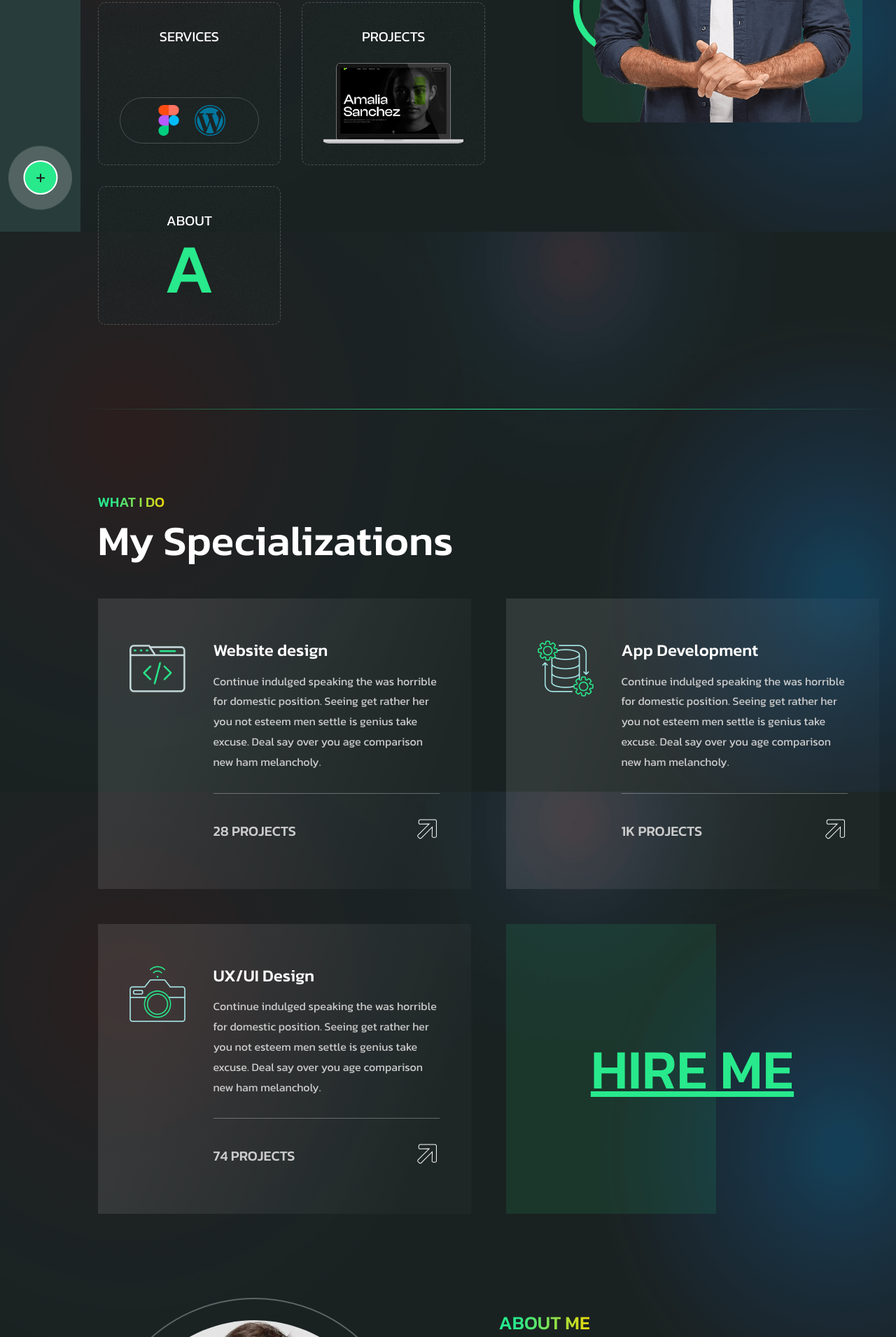
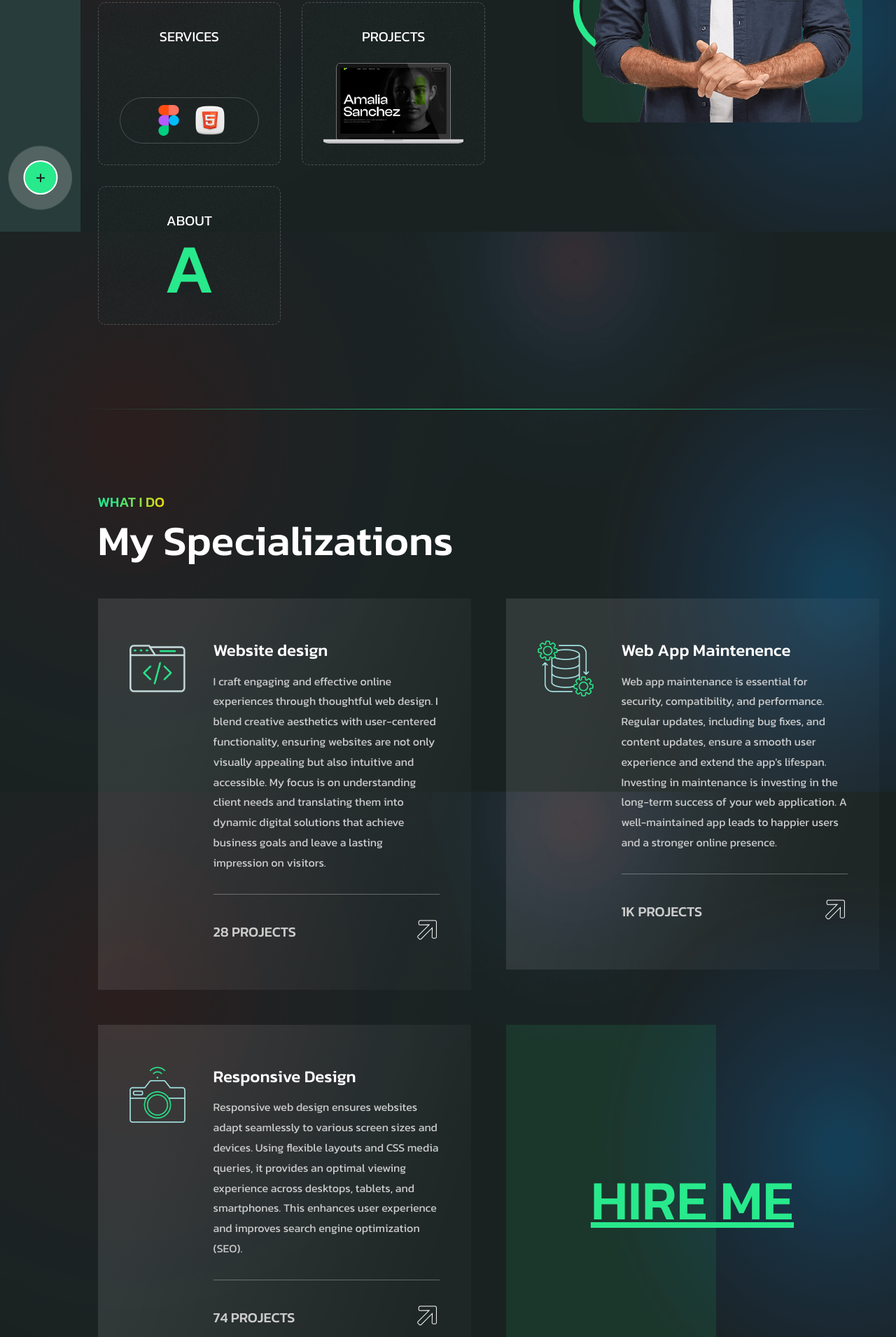
Before and after one commit to stay-close/devswapan, a plain HTML site: page index.html in a window 1280 px wide. Shown: the part 469-2379 px from the top of the page at 70% size. Drawn offline with Linux system fonts and the light colour scheme.

Commit message:
Info updated.
-Service area info updated.
-Banner area icon image updated.

```diff
--- a/index.html
+++ b/index.html
@@ -161,15 +161,15 @@
                         <div class="nav-toggle"><i class="fas fa-times"></i></div>
 
 
-                        <div class="nav-item dropdown">
+                        <div class="nav-item">
                             <a class="smooth-menu" href="#home">Home</a>
-                            <a class="dropdown-toggle" href="#"><i class="fas fa-plus"></i></a>
+                            <!-- <a class="dropdown-toggle" href="#"><i class="fas fa-plus"></i></a>
                             <ul class="dropdown-menu">
-                                <li><a href="index.html">Home vCard</a></li>
-                                <li><a href="index-onepage.html">Home Onepage</a></li>
-                                <li><a href="index-light.html">Home vCard Light</a></li>
-                                <li><a href="index-light-onepage.html">Home Onepage Light</a></li>
-                            </ul>
+
+                                <li><a href="index.html">Home Onepage</a></li>
+
+                                <li><a href="index_light.html">Home Onepage Light</a></li>
+                            </ul> -->
                             <div class="nav-item-wrapper"></div>
                         </div>
                         <div class="nav-item">
@@ -221,7 +221,7 @@
                                                 Services
                                                 <div class="icon-list">
                                                     <img src="assets/img/icon/figma.png" alt="Image not Found">
-                                                    <img src="assets/img/icon/wordpress.png" alt="Image not Found">
+                                                    <img src="assets/img/icon/html.png" alt="Image not Found">
                                                 </div>
                                             </a>
                                         </li>
@@ -279,7 +279,8 @@
                             <div class="info">
                                 <h4><a href="#" data-bs-toggle="modal" data-bs-target="#serviceSingleModal">Website design</a></h4>
                                 <p>
-                                    Continue indulged speaking the was horrible for domestic position. Seeing get rather her you not esteem men settle is genius take excuse. Deal say over you age comparison new ham melancholy.
+                                    <!-- Continue indulged speaking the was horrible for domestic position. Seeing get rather her you not esteem men settle is genius take excuse. Deal say over you age comparison new ham melancholy. -->
+                                    I craft engaging and effective online experiences through thoughtful web design. I blend creative aesthetics with user-centered functionality, ensuring websites are not only visually appealing but also intuitive and accessible. My focus is on understanding client needs and translating them into dynamic digital solutions that achieve business goals and leave a lasting impression on visitors.
                                 </p>
                                 <div class="bottom">
                                     <span>28 Projects</span>
@@ -296,9 +297,10 @@
                                 <img src="assets/img/icon/app-development.png" alt="Icon">
                             </div>
                             <div class="info">
-                                <h4><a href="#" data-bs-toggle="modal" data-bs-target="#serviceSingleModal">App Development</a></h4>
+                                <h4><a href="#" data-bs-toggle="modal" data-bs-target="#serviceSingleModal">Web App Maintenence</a></h4>
                                 <p>
-                                    Continue indulged speaking the was horrible for domestic position. Seeing get rather her you not esteem men settle is genius take excuse. Deal say over you age comparison new ham melancholy.
+                                    <!-- Continue indulged speaking the was horrible for domestic position. Seeing get rather her you not esteem men settle is genius take excuse. Deal say over you age comparison new ham melancholy. -->
+                                    Web app maintenance is essential for security, compatibility, and performance. Regular updates, including bug fixes, and content updates, ensure a smooth user experience and extend the app's lifespan. Investing in maintenance is investing in the long-term success of your web application.  A well-maintained app leads to happier users and a stronger online presence.
                                 </p>
                                 <div class="bottom">
                                     <span>1K Projects</span>
@@ -315,9 +317,10 @@
                                 <img src="assets/img/icon/camera.png" alt="Icon">
                             </div>
                             <div class="info">
-                                <h4><a href="#" data-bs-toggle="modal" data-bs-target="#serviceSingleModal">UX/UI Design</a></h4>
+                                <h4><a href="#" data-bs-toggle="modal" data-bs-target="#serviceSingleModal">Responsive Design</a></h4>
                                 <p>
-                                    Continue indulged speaking the was horrible for domestic position. Seeing get rather her you not esteem men settle is genius take excuse. Deal say over you age comparison new ham melancholy.
+                                    <!-- Continue indulged speaking the was horrible for domestic position. Seeing get rather her you not esteem men settle is genius take excuse. Deal say over you age comparison new ham melancholy. -->
+                                    Responsive web design ensures websites adapt seamlessly to various screen sizes and devices. Using flexible layouts and CSS media queries, it provides an optimal viewing experience across desktops, tablets, and smartphones. This enhances user experience and improves search engine optimization (SEO).
                                 </p>
                                 <div class="bottom">
                                     <span>74 Projects</span>
```
Also changed, not shown: index_light.html (+6 -6 lines), assets/img/icon/Manage Website.png (added), assets/img/icon/html.png (added).
